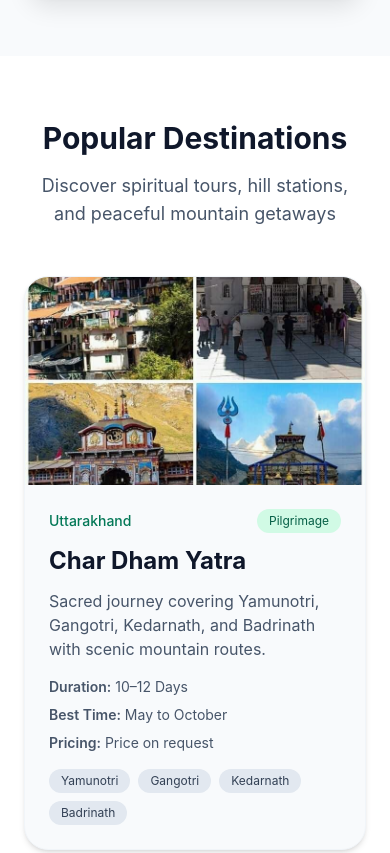
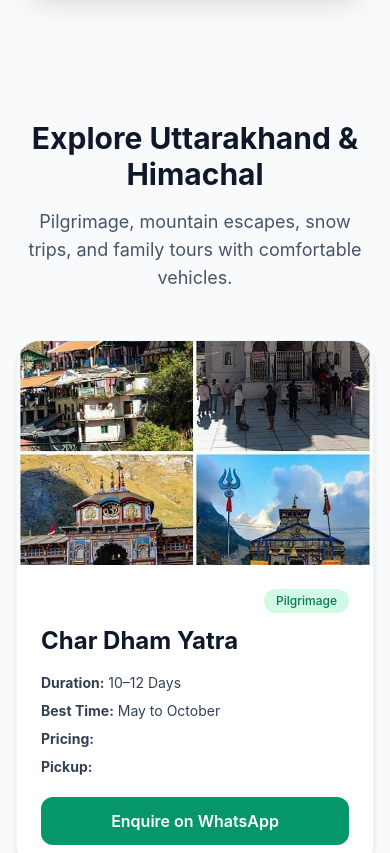
Before and after one commit to abhay-rawat0/travel-with-peace, a React (Vite) app: page / in a window 390 px wide. Shown: the part 1540-2393 px from the top of the page. Built offline with nearby package versions, Linux system fonts and the light colour scheme.

Commit message:
Phase 2 upgrade

```diff
--- a/src/App.jsx
+++ b/src/App.jsx
@@ -7,6 +7,7 @@ import FleetSection from './components/FleetSection'
 import PackagesSection from './components/PackagesSection'
 import ReviewsSection from './components/ReviewsSection'
 import GallerySection from './components/GallerySection'
+import BookingForm from './components/BookingForm'
 import ContactSection from './components/ContactSection'
 import Footer from './components/Footer'
 import { siteData } from './data/siteData'
@@ -24,6 +25,7 @@ export default function App() {
       <PackagesSection packages={packages} />
       <ReviewsSection reviews={reviews} />
       <GallerySection gallery={gallery} />
+      <BookingForm />
       <ContactSection brand={brand} />
       <Footer brand={brand} />
       <FloatingWhatsApp whatsapp={brand.whatsapp} />
--- a/src/components/BookingForm.jsx
+++ b/src/components/BookingForm.jsx
@@ -1,60 +1,129 @@
-export default function BookingForm({ whatsapp }) {
+import { useState } from 'react'
+import SectionTitle from './SectionTitle'
+
+export default function BookingForm() {
+  const [form, setForm] = useState({
+    name: '',
+    phone: '',
+    trip: '',
+    pickup: '',
+    travelers: '',
+    message: '',
+  })
+
+  const whatsapp = '919315692621'
+
+  const handleChange = (e) => {
+    setForm({ ...form, [e.target.name]: e.target.value })
+  }
+
   const handleSubmit = (e) => {
     e.preventDefault()
-    const form = new FormData(e.target)
 
-    const name = form.get('name')
-    const phone = form.get('phone')
-    const trip = form.get('trip')
-    const pickup = form.get('pickup')
+    const text = `
+Hello Travel With Peace,
 
-    const message = `Hello, I want to book a trip.%0AName: ${name}%0APhone: ${phone}%0ATrip: ${trip}%0APickup: ${pickup}`
+New Booking Enquiry
 
-    window.open(`https://wa.me/${whatsapp}?text=${message}`, '_blank')
+Name: ${form.name}
+Phone: ${form.phone}
+Trip: ${form.trip}
+Pickup City: ${form.pickup}
+Travelers: ${form.travelers}
+Message: ${form.message}
+    `.trim()
+
+    const url = `https://wa.me/${whatsapp}?text=${encodeURIComponent(text)}`
+    window.open(url, '_blank')
   }
 
   return (
-    <div className="bg-slate-50 rounded-3xl p-6 border border-slate-100">
-      <h3 className="text-2xl font-bold">Quick Booking Enquiry</h3>
+    <section id="booking" className="py-16 bg-white">
+      <div className="max-w-4xl mx-auto px-4">
+        <SectionTitle
+          eyebrow="Quick Enquiry"
+          title="Book Your Trip"
+          subtitle="Send your travel details directly to WhatsApp and get a fast response."
+        />
 
-      <form onSubmit={handleSubmit} className="mt-5 grid gap-4">
+        <form
+          onSubmit={handleSubmit}
+          className="rounded-3xl border border-slate-200 bg-slate-50 p-6 md:p-8 shadow-sm space-y-5"
+        >
+          <div className="grid gap-5 md:grid-cols-2">
             <input
+              type="text"
               name="name"
+              placeholder="Your Name"
+              value={form.name}
+              onChange={handleChange}
               required
-          placeholder="Your Name"
-          className="w-full rounded-2xl border border-slate-300 px-4 py-3 outline-none"
+              className="w-full rounded-xl border border-slate-300 px-4 py-3 outline-none focus:ring-2 focus:ring-emerald-500"
             />
 
             <input
+              type="tel"
               name="phone"
+              placeholder="Phone Number"
+              value={form.phone}
+              onChange={handleChange}
               required
-          placeholder="Your Phone Number"
-          className="w-full rounded-2xl border border-slate-300 px-4 py-3 outline-none"
+              className="w-full rounded-xl border border-slate-300 px-4 py-3 outline-none focus:ring-2 focus:ring-emerald-500"
             />
+          </div>
 
+          <div className="grid gap-5 md:grid-cols-2">
             <input
+              type="text"
               name="trip"
+              placeholder="Destination / Package"
+              value={form.trip}
+              onChange={handleChange}
               required
-          placeholder="Trip Name (e.g. Char Dham / Manali)"
-          className="w-full rounded-2xl border border-slate-300 px-4 py-3 outline-none"
+              className="w-full rounded-xl border border-slate-300 px-4 py-3 outline-none focus:ring-2 focus:ring-emerald-500"
             />
 
             <select
               name="pickup"
-          className="w-full rounded-2xl border border-slate-300 px-4 py-3 outline-none"
+              value={form.pickup}
+              onChange={handleChange}
+              required
+              className="w-full rounded-xl border border-slate-300 px-4 py-3 outline-none focus:ring-2 focus:ring-emerald-500 bg-white"
             >
-          <option>Delhi Pickup</option>
-          <option>Dehradun Pickup</option>
-          <option>Haridwar Pickup</option>
+              <option value="">Select Pickup City</option>
+              <option value="Delhi">Delhi</option>
+              <option value="Dehradun">Dehradun</option>
+              <option value="Haridwar">Haridwar</option>
             </select>
+          </div>
+
+          <input
+            type="number"
+            name="travelers"
+            placeholder="Number of Travelers"
+            value={form.travelers}
+            onChange={handleChange}
+            required
+            className="w-full rounded-xl border border-slate-300 px-4 py-3 outline-none focus:ring-2 focus:ring-emerald-500"
+          />
+
+          <textarea
+            name="message"
+            rows="5"
+            placeholder="Extra details (dates, vehicle preference, hotel needs, etc.)"
+            value={form.message}
+            onChange={handleChange}
+            className="w-full rounded-xl border border-slate-300 px-4 py-3 outline-none focus:ring-2 focus:ring-emerald-500"
+          />
 
           <button
             type="submit"
-          className="px-6 py-3 rounded-2xl bg-emerald-600 text-white font-semibold hover:scale-[1.02] transition"
+            className="w-full rounded-xl bg-emerald-600 px-6 py-3 text-white font-semibold hover:bg-emerald-700 transition"
           >
-          Send on WhatsApp
+            Send Booking on WhatsApp
           </button>
         </form>
       </div>
+    </section>
   )
 }
--- a/src/components/DestinationsSection.jsx
+++ b/src/components/DestinationsSection.jsx
@@ -1,56 +1,69 @@
 import SectionTitle from './SectionTitle'
 
 export default function DestinationsSection({ destinations }) {
+  const whatsapp = '919315692621'
+
+  const createWhatsAppLink = (destinationName) => {
+    const message = `Hello Travel With Peace, I want details for ${destinationName}. Pickup cities: Delhi / Dehradun / Haridwar.`
+    return `https://wa.me/${whatsapp}?text=${encodeURIComponent(message)}`
+  }
+
   return (
-    <section id="destinations" className="bg-white py-16">
-      <div className="max-w-7xl mx-auto px-6">
+    <section id="destinations" className="py-16 bg-slate-50">
+      <div className="max-w-7xl mx-auto px-4">
         <SectionTitle
-          title="Popular Destinations"
-          subtitle="Discover spiritual tours, hill stations, and peaceful mountain getaways"
+          eyebrow="Popular Tours"
+          title="Explore Uttarakhand & Himachal"
+          subtitle="Pilgrimage, mountain escapes, snow trips, and family tours with comfortable vehicles."
         />
 
-        <div className="grid sm:grid-cols-2 lg:grid-cols-3 gap-6">
-          {destinations.map((d) => (
+        <div className="grid gap-8 sm:grid-cols-2 lg:grid-cols-3">
+          {destinations.map((item) => (
             <div
-              key={d.id}
-              className="bg-slate-50 rounded-3xl overflow-hidden shadow-md border border-slate-100 hover:shadow-xl transition"
+              key={item.id}
+              className="overflow-hidden rounded-3xl bg-white shadow-md border border-slate-100 hover:shadow-xl transition duration-300"
             >
-              <img src={d.image} alt={d.name} className="w-full h-52 object-cover" />
+              <div className="h-56 overflow-hidden">
+                <img
+                  src={item.image}
+                  alt={item.name}
+                  className="h-full w-full object-cover"
+                />
+              </div>
 
               <div className="p-6">
-                <div className="flex items-center justify-between gap-3">
-                  <span className="text-sm font-medium text-emerald-700">{d.state}</span>
-                  <span className="text-xs px-3 py-1 rounded-full bg-emerald-100 text-emerald-800">
-                    {d.category}
+                <div className="flex items-center justify-between mb-3">
+                  <span className="text-sm font-semibold text-emerald-700">
+                    {item.region}
+                  </span>
+                  <span className="rounded-full bg-emerald-100 px-3 py-1 text-xs font-medium text-emerald-700">
+                    {item.category}
                   </span>
                 </div>
 
-                <h3 className="text-2xl font-bold mt-3">{d.name}</h3>
+                <h3 className="text-2xl font-bold text-slate-900 mb-3">
+                  {item.name}
+                </h3>
 
-                <p className="mt-3 text-slate-600">{d.desc}</p>
+                <p className="text-slate-600 mb-4 leading-7">
+                  {item.description}
+                </p>
 
-                <div className="mt-4 space-y-2 text-sm text-slate-600">
-                  <p>
-                    <span className="font-semibold">Duration:</span> {d.duration}
-                  </p>
-                  <p>
-                    <span className="font-semibold">Best Time:</span> {d.bestTime}
-                  </p>
-                  <p>
-                    <span className="font-semibold">Pricing:</span> {d.priceNote}
-                  </p>
+                <div className="space-y-2 text-sm text-slate-700 mb-5">
+                  <p><strong>Duration:</strong> {item.duration}</p>
+                  <p><strong>Best Time:</strong> {item.bestTime}</p>
+                  <p><strong>Pricing:</strong> {item.pricing}</p>
+                  <p><strong>Pickup:</strong> {item.pickup?.join(', ')}</p>
                 </div>
 
-                <div className="mt-4 flex flex-wrap gap-2">
-                  {d.highlights.map((item, idx) => (
-                    <span
-                      key={idx}
-                      className="text-xs px-3 py-1 rounded-full bg-slate-200 text-slate-700"
-                    >
-                      {item}
-                    </span>
-                  ))}
-                </div>
+                <a
+                  href={createWhatsAppLink(item.name)}
+                  target="_blank"
+                  rel="noreferrer"
+                  className="inline-flex w-full items-center justify-center rounded-xl bg-emerald-600 px-4 py-3 text-white font-semibold hover:bg-emerald-700 transition"
+                >
+                  Enquire on WhatsApp
+                </a>
               </div>
             </div>
           ))}
```
Lines whose indentation alone changed are shown as unchanged.
